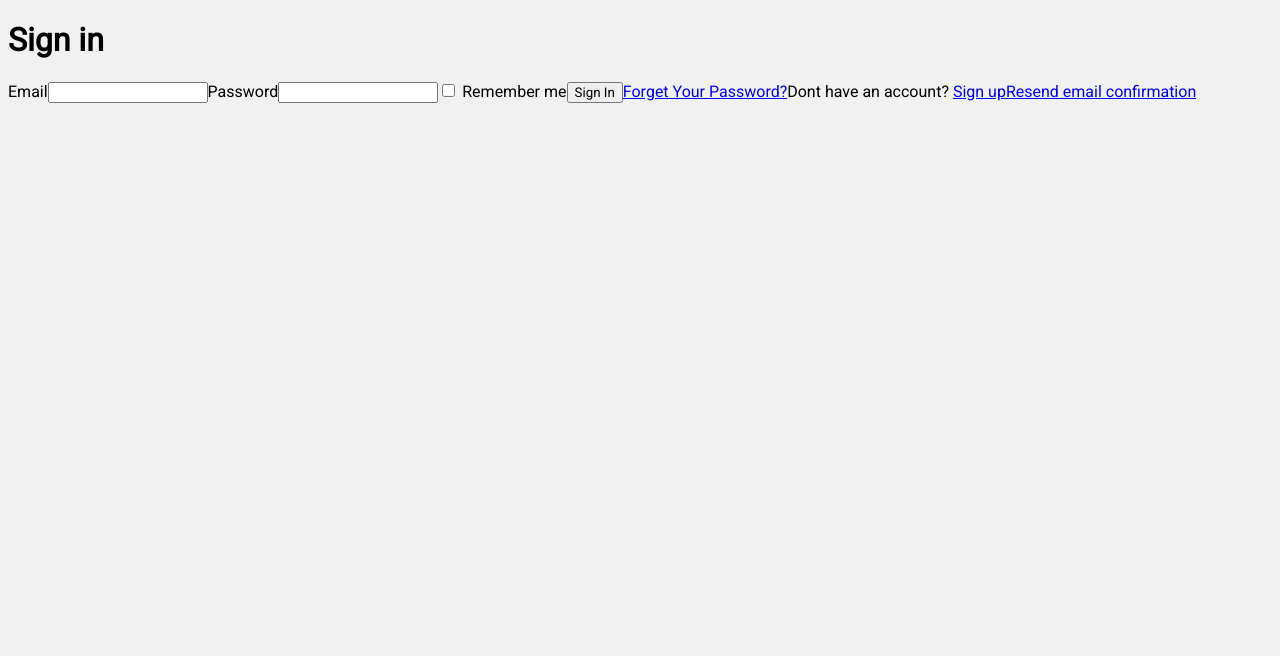
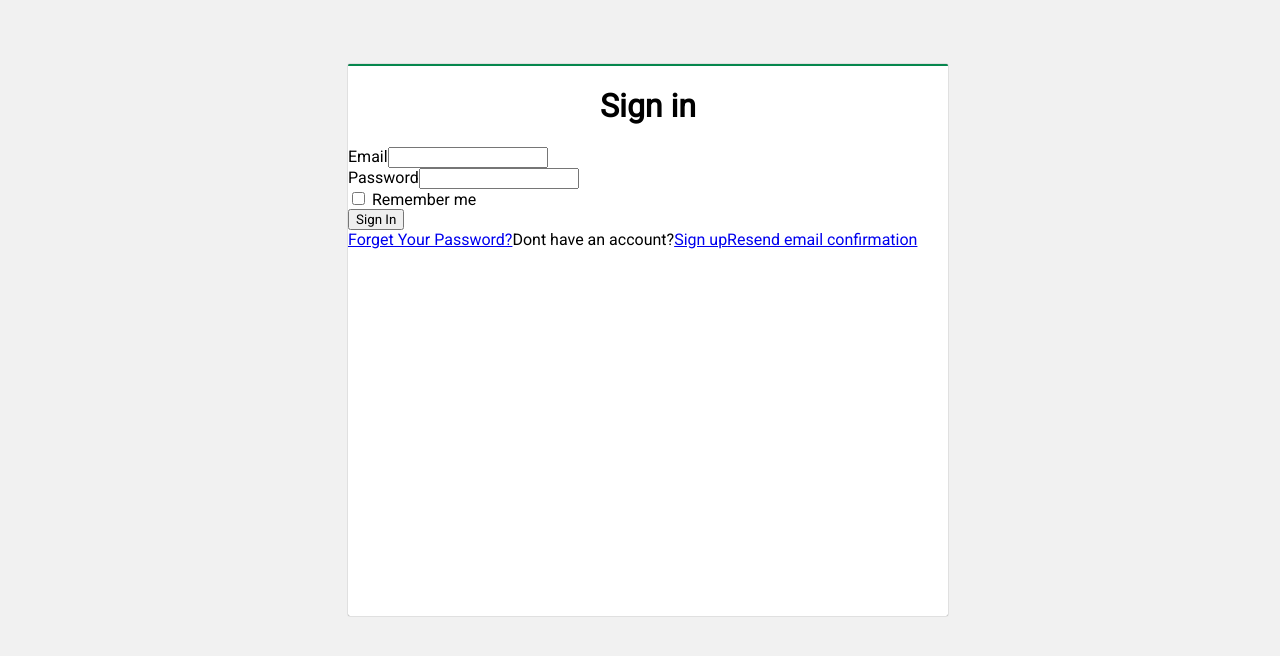
Before and after one commit to abdulfakhri/dfpractice, a React (Create React App) app: page / in a window 1280 px wide. Shown: the top 656 px of the page. Built offline with nearby package versions, Linux system fonts and the light colour scheme.

Commit message:
declared the needed SASS variables for styling

```diff
--- a/src/App.js
+++ b/src/App.js
@@ -8,31 +8,38 @@ and validate the it as well, by using the Formik and Yup
 also using Arrow function here
 */
 const Validation = () => (
-  //Using the Formik component here
+  //Using the Formik component here and inside Formik adding html form
   <Formik>
 
+    <div class="login">
       <form method="POST">
         <h1>Sign in </h1>
+        <div className="email">
           <label htmlFor="email">Email</label>
           <input name="email" type="text" />
-
-
+        </div>
+        <div className="password">
           <label htmlFor="email">Password</label>
           <input name="password" type="password" />
-
+        </div>
+        <div className="checkbox">
           <label className="label_checkbox">
             <input type="checkbox" /> Remember me
           </label>
-
+        </div>
+        <div className="sign_button">
           <button type="submit" >
             Sign In
           </button>
+        </div>
+        <div className="links">
           <span ><a href="/password_rest" target="_blank">Forget Your Password?</a></span>
-      <span>Dont have an account? <a href="/signup" target="_blank">Sign up</a></span>
+          <span>Dont have an account?<a href="/signup" target="_blank">Sign up</a></span>
           <span><a href="/resend_email" target="_blank">Resend email confirmation</a></span>
+        </div>
       </form>
 
-
+    </div>
 
   </Formik >
 
--- a/src/App.scss
+++ b/src/App.scss
@@ -18,3 +18,25 @@ html {
 * {
   font-family: $font_family;
 }
+
+//title heading styling
+h1 {
+  text-align: $text-align;
+  font-family: $font_family;
+}
+
+//login form styling
+.login{
+  $width: 600px;
+  width: $width;
+  $height: 550px;
+  height: $height;
+  margin:auto;
+  margin-top: $margin-top;
+  border-top: $border-top;
+  $background: #fff;
+  background-color: $background;
+  box-shadow: $box-shadow;
+  color: $textColor;
+  border-radius: $border-radius;
+}
--- a/src/_variables.scss
+++ b/src/_variables.scss
@@ -4,3 +4,24 @@ $background:#ededed;
 $width:100%;
 $font-size: 16px;
 $text-align: center;
+$margin-left: 35%;
+$margin-right: 35%;
+$margin-top: 5%;
+$margin-bottom: 20%;
+$padding_top: 10px;
+$padding_left: 50px;
+$padding_right:50px;
+$padding_bottom:3px;
+$padding: 0;
+$box-shadow: 0px 0px 1px rgba(0, 0, 0, 0.7);
+$textColor:#000;
+$border-radius: 2px;
+$border-color:rgb(248, 246, 246);
+$display: block;
+$margin: 15px 0;
+$border: 1px solid #ccc;
+$font-weight: bold;
+$cursor: pointer;
+$height: 100%;
+$align-items: center;
+$border-top: 2px solid #06874e;
```
Lines whose indentation alone changed are shown as unchanged.
